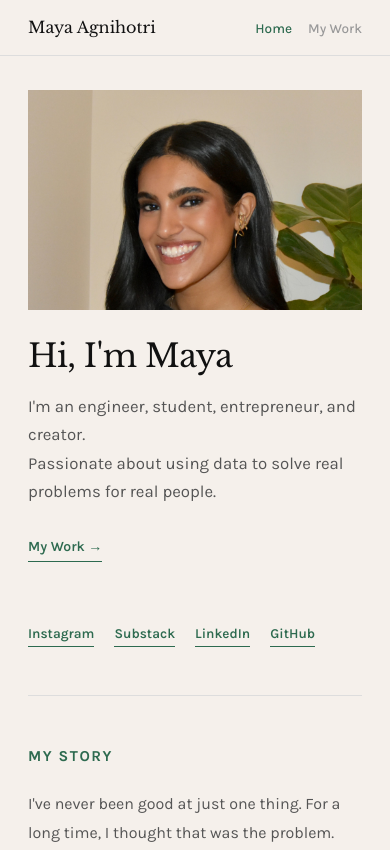
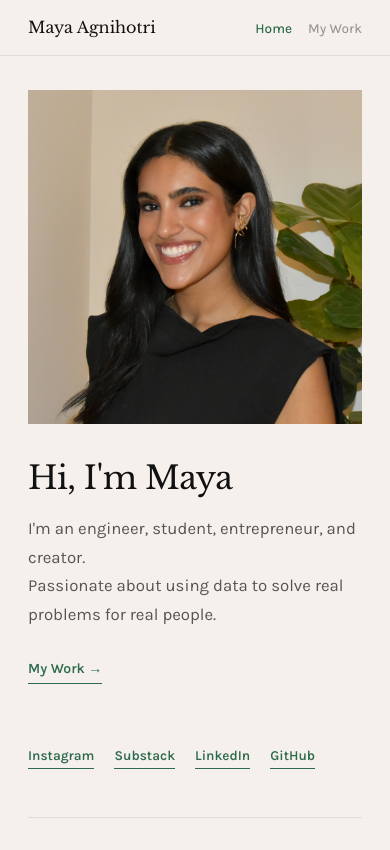
Before and after one commit to mayaagni/mayaagnihotri.com, a website: page public/index.html in a window 390 px wide. Shown: the top 850 px of the page. Drawn offline with nearby package versions, Linux system fonts and the light colour scheme.

Commit message:
fixed mobile image rendering

```diff
--- a/public/index.html
+++ b/public/index.html
@@ -139,9 +139,8 @@
 
     .hero-photo img {
       width: 100%;
-      height: 100%;
-      object-fit: cover;
-      object-position: center top;
+      height: auto;
+      object-fit: contain;
     }
 
     .social-row {
@@ -291,7 +290,7 @@
 
     @media (max-width: 640px) {
       .hero { flex-direction: column-reverse; gap: 28px; padding-top: 90px; }
-      .hero-photo { width: 100%; height: 220px; }
+      .hero-photo { width: 100%; height: auto; }
       .hero h1 { font-size: 2rem; }
       .tab { padding: 8px 14px; font-size: 0.82rem; }
       .nav-links { gap: 16px; }
```
